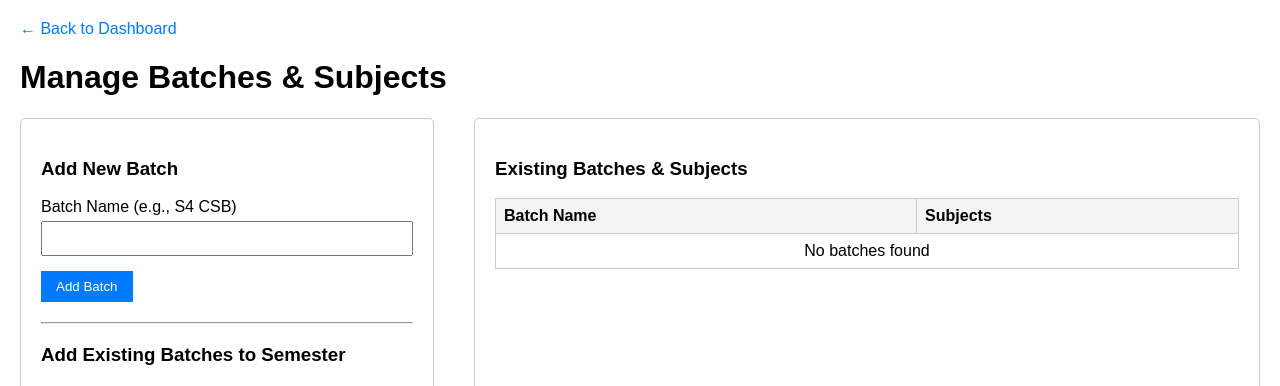
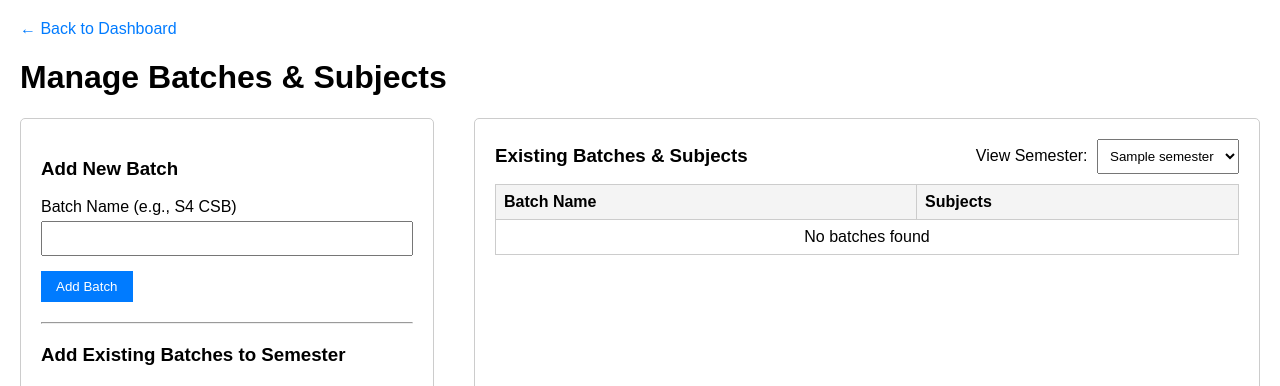
Before and after one commit to varunpnair92/timetable, a Django app: page /manage-batches/ in a window 1280 px wide. Shown: the top 386 px of the page. Run offline with Django 5.2, Linux system fonts and the light colour scheme; tables that the repository leaves empty hold one stand-in row (values such as "Sample post"); parts of the project's set-up code (start-up, migrations or seed data) failed here and were passed over.

Commit message:
feat: add semester filter dropdown to manage batches page

```diff
--- a/fisat/views.py
+++ b/fisat/views.py
@@ -2170,7 +2170,8 @@ def manage_batches(request):
     if active_sem and 'selected_period' not in request.session:
         request.session['selected_period'] = active_sem.name
 
-    current_view_sem = request.session.get('selected_period') or dp
+    view_sem_param = request.GET.get('view_sem')
+    current_view_sem = view_sem_param or request.session.get('selected_period') or dp
     batches = Batch.objects.filter(period=current_view_sem).prefetch_related('subjects').all()
 
     # Group all existing batches and their subjects across all semesters
--- a/templates/manage_batches.html
+++ b/templates/manage_batches.html
@@ -163,7 +163,17 @@
         </div>
 
         <div class="section list-section">
-            <h3>Existing Batches & Subjects</h3>
+            <div style="display: flex; justify-content: space-between; align-items: center; margin-bottom: 10px;">
+                <h3 style="margin: 0;">Existing Batches & Subjects</h3>
+                <form method="GET">
+                    <label style="display: inline-block; margin-right: 5px;">View Semester:</label>
+                    <select name="view_sem" onchange="this.form.submit()" style="width: auto; display: inline-block;">
+                        {% for sem in semesters %}
+                        <option value="{{ sem.name }}" {% if sem.name == current_view_sem %}selected{% endif %}>{{ sem.name }}</option>
+                        {% endfor %}
+                    </select>
+                </form>
+            </div>
             <table>
                 <thead>
                     <tr>
```
